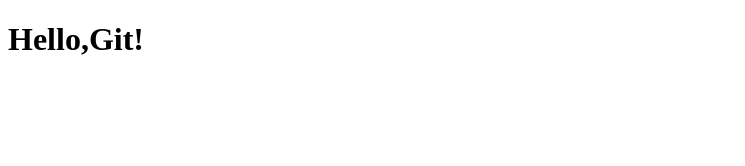
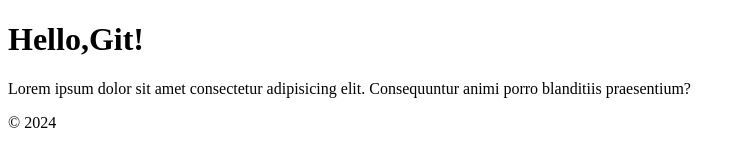
Before and after one commit to michaltheuser/Git-test, a plain HTML site: page index.html in a window 1280 px wide. Shown: the whole page, without its empty margins (0-745 px from the left). Drawn offline with Linux system fonts and the light colour scheme.

```diff
--- a/index.html
+++ b/index.html
@@ -9,6 +9,10 @@
 
 <body>
     <h1> Hello,Git!</h1>
+
+    <p>Lorem ipsum dolor sit amet consectetur adipisicing elit. Consequuntur animi
+    porro blanditiis praesentium?</p>
+<footer>&copy; 2024 </footer>
 </body>
 
 </html>
```
